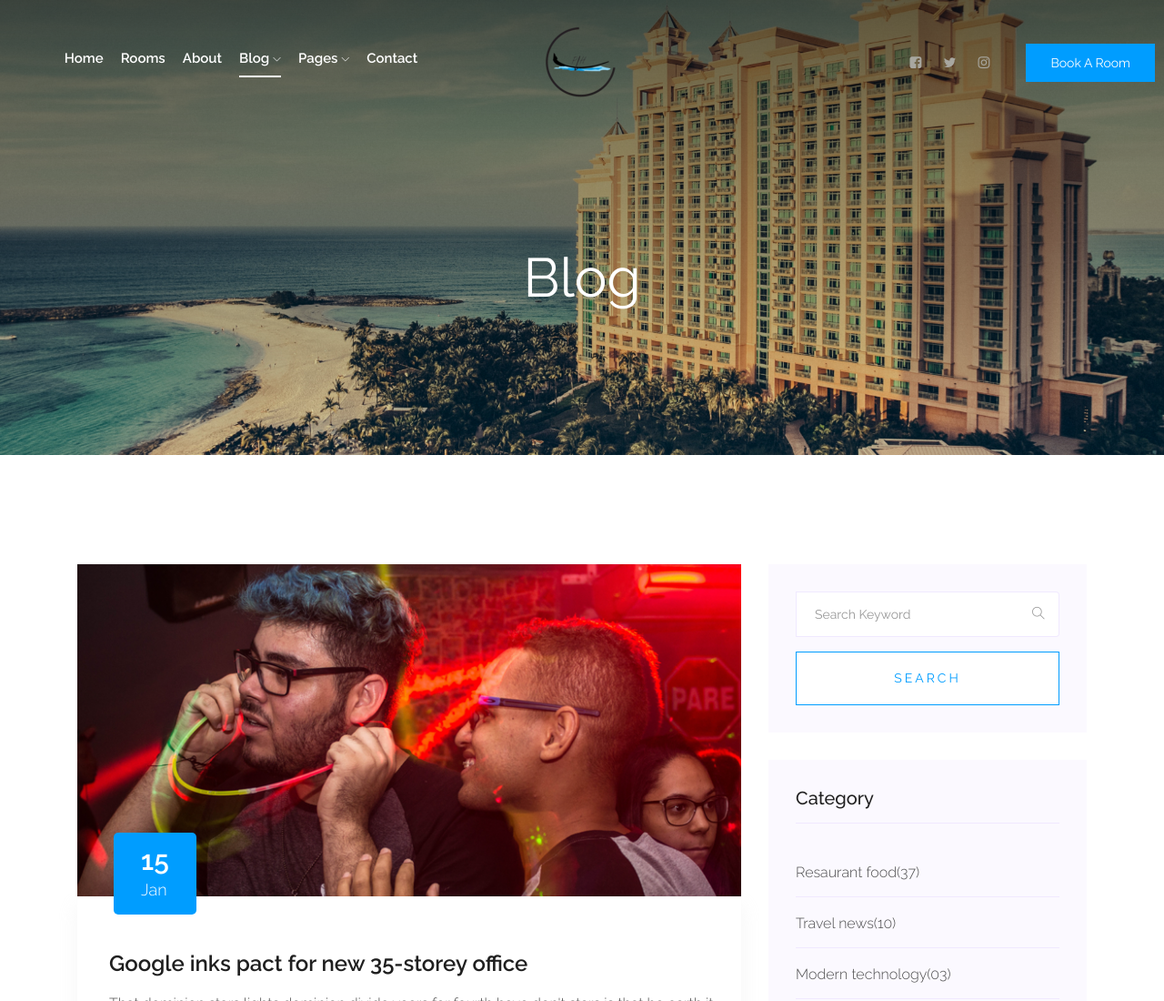
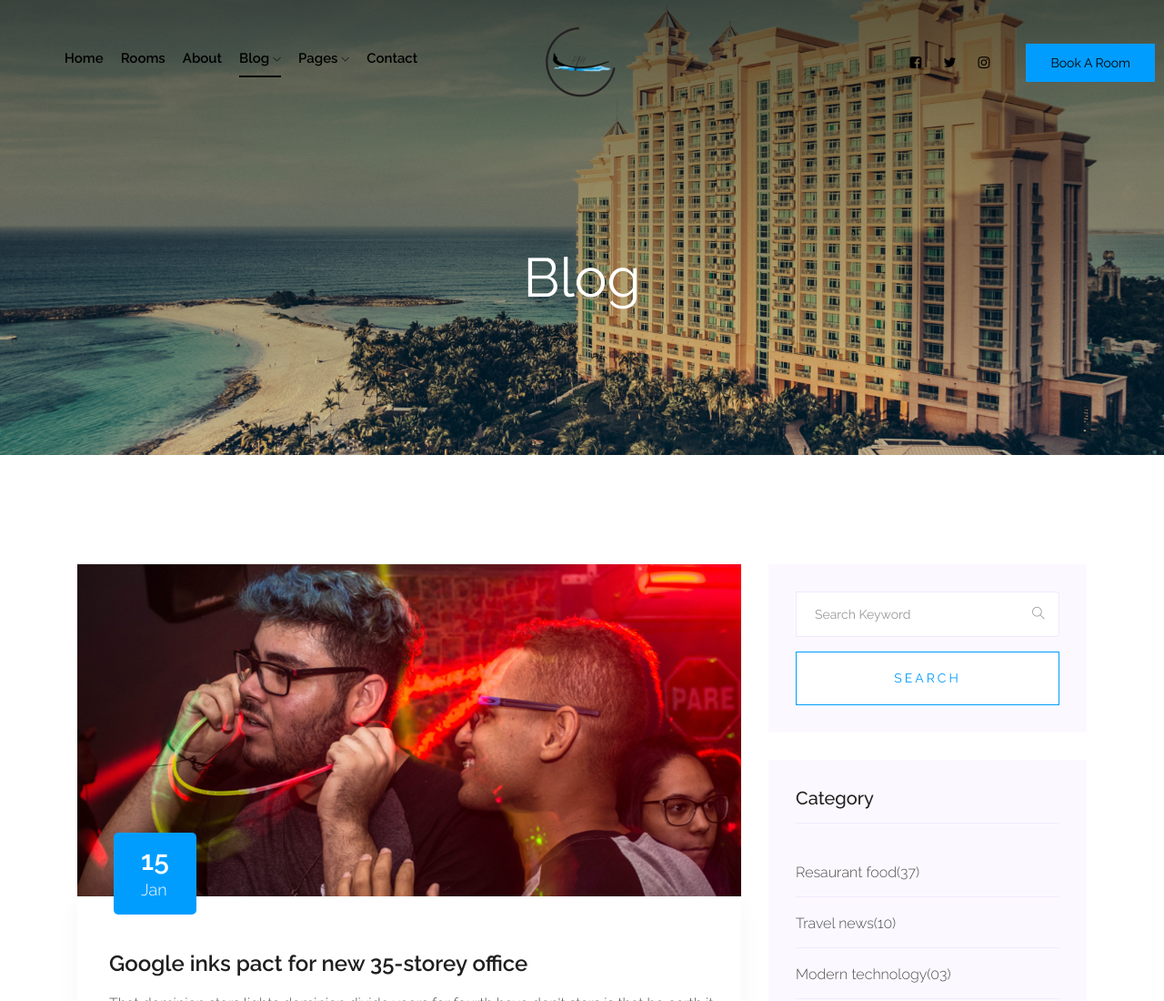
Before and after one commit to Anoop-A-K/pullockarans, a plain HTML site: page blog.html in a window 1280 px wide. Shown: the top 1100 px of the page at 91% size. Drawn offline with Linux system fonts and the light colour scheme.

Commit message:
changed navigation color and link colors

```diff
--- a/css/style.css
+++ b/css/style.css
@@ -574,12 +574,13 @@ h3 {
   display: inline-block;
 }
 .header-area .main-header-area .book_room .socail_links ul li a {
-  color: #a8a7a0;
+  color: black;
+  /* color: #a8a7a0; */
   margin: 0 10px;
   font-size: 15px;
 }
 .header-area .main-header-area .book_room .socail_links ul li a:hover {
-  color: #fff;
+  color: black;
 }
 .header-area .main-header-area .book_room .book_btn {
   margin-left: 30px;
@@ -590,7 +591,7 @@ h3 {
   font-size: 14px;
   font-weight: 400;
   border: 1px solid transparent;
-  color: #fff;
+  color: black;
 }
 .header-area .main-header-area .book_room .book_btn a:hover {
   background: #fff;
@@ -617,7 +618,7 @@ h3 {
   }
 }
 .header-area .main-header-area .main-menu ul li a {
-  color: #fff;
+  color: black;
   font-size: 16px;
   text-transform: capitalize;
   font-weight: 600;
@@ -653,7 +654,7 @@ h3 {
 .header-area .main-header-area .main-menu ul li a::before {
   position: absolute;
   content: "";
-  background: #fff;
+  background: black;
   width: 100%;
   height: 2px;
   bottom: 0;
@@ -674,7 +675,7 @@ h3 {
   transform: scaleX(1);
 }
 .header-area .main-header-area .main-menu ul li a:hover {
-  color: #fff;
+  color: black;
 }
 .header-area .main-header-area .main-menu ul li .submenu {
   position: absolute;
@@ -736,7 +737,7 @@ h3 {
   -webkit-transition: transform 500ms ease, background 500ms ease;
   box-shadow: 0px 3px 16px 0px rgba(0, 0, 0, 0.1);
   padding: 10px 150px;
-  background: #484848;
+  background: #c9c9c9;
 }
 @media (max-width: 767px) {
   .header-area .main-header-area.sticky {
@@ -1409,7 +1410,7 @@ h3 {
   transform: scaleX(1.1);
 }
 #test-form .white-popup-block .popup_inner .gj-datepicker span {
-  color: red;
+  color: black;
 }
 #test-form .white-popup-block input {
   width: 100%;
```
